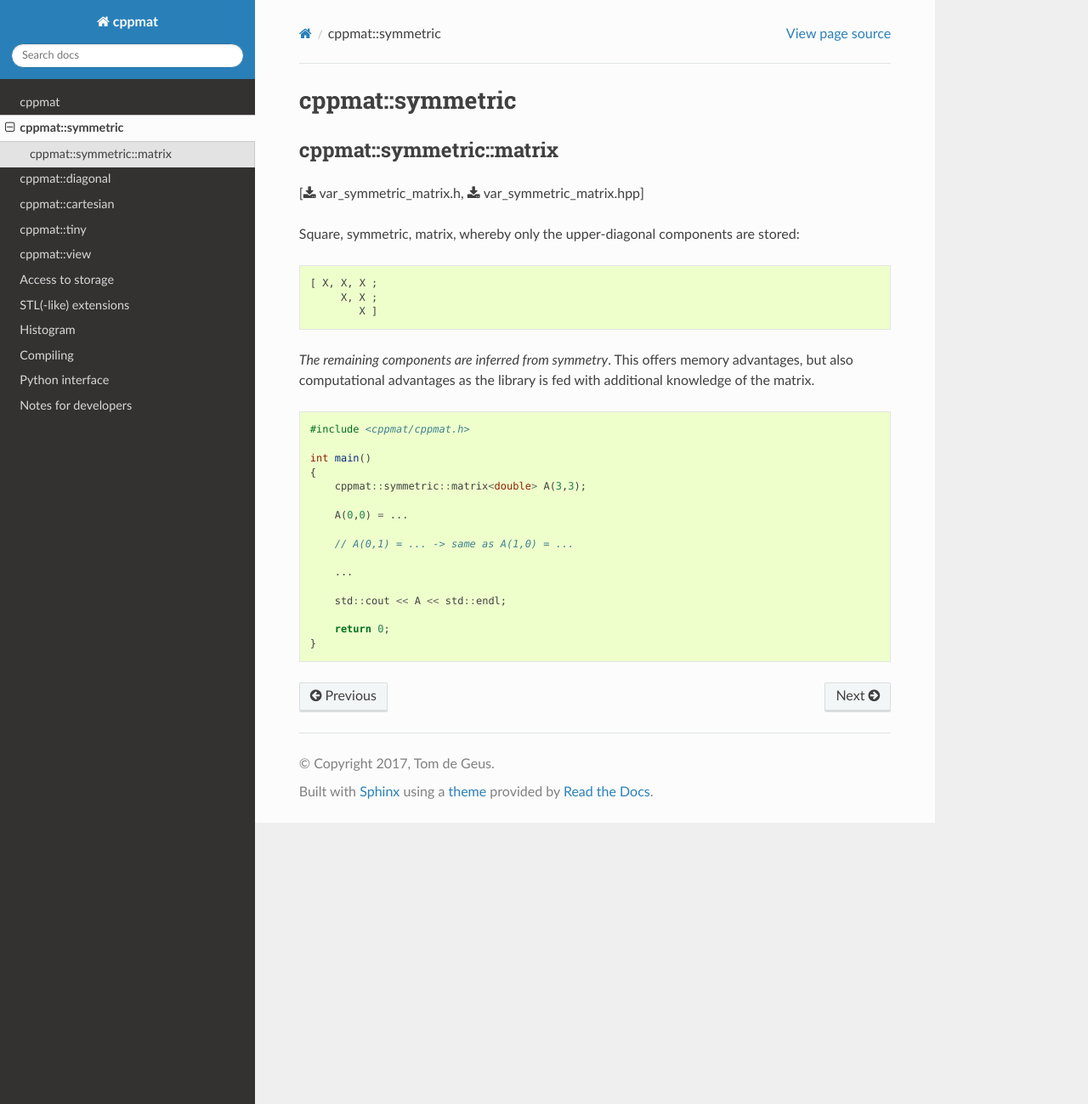
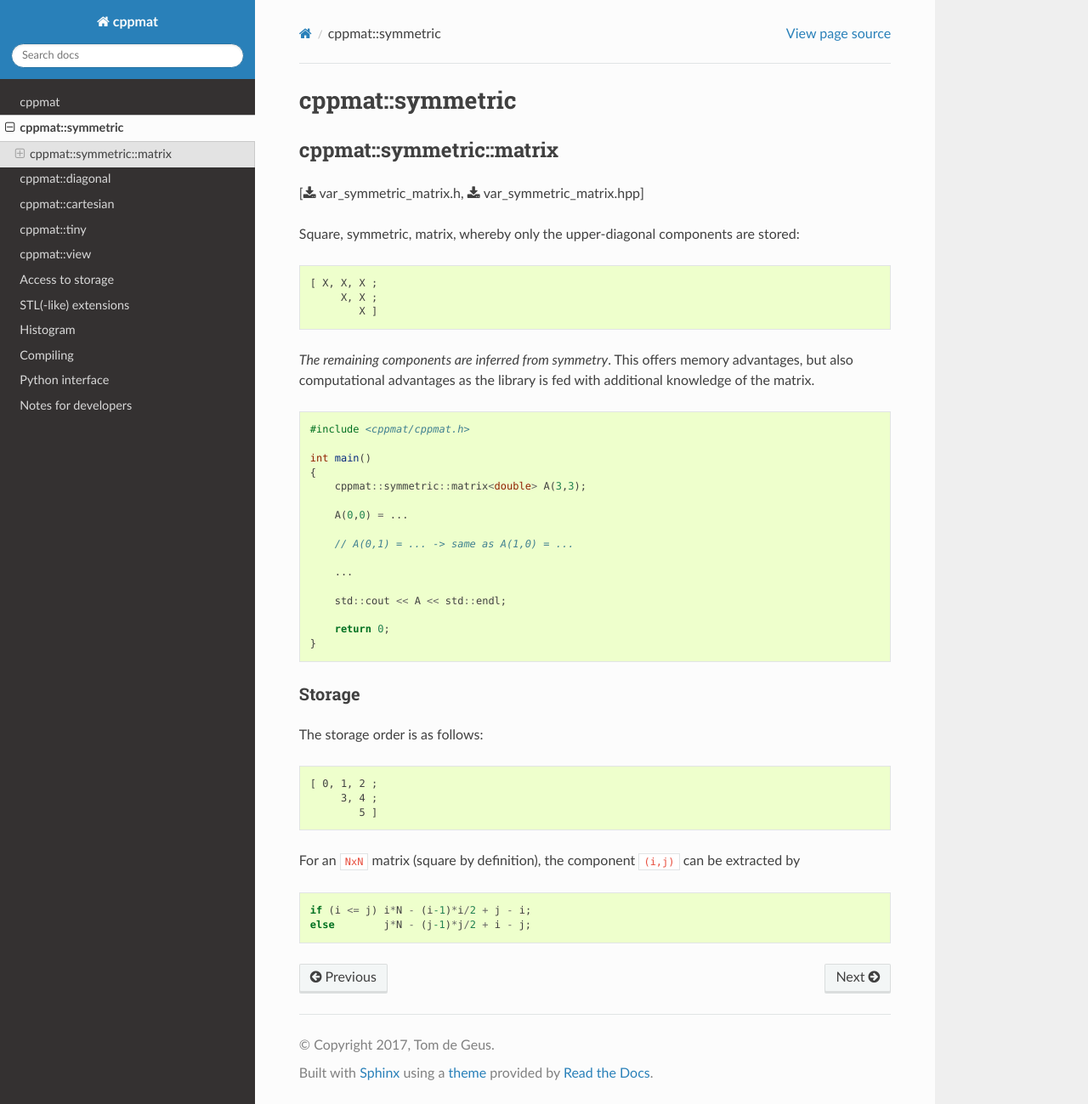
Before and after one commit to tdegeus/cppmat, a Sphinx documentation site: the page built from docs/cppmat_var_symmetric.rst, in a window 1280 px wide and 1299 px high. Shown: the whole window at 85% size. Built offline with Sphinx 7.4.7 and the Read the Docs theme 2.0.0, drawn with Linux system fonts in a browser that asks for light colours; formulas are drawn with MathJax 3.

Commit message:
Documentation update, fixes #30

```diff
--- a/docs/cppmat_var_symmetric.rst
+++ b/docs/cppmat_var_symmetric.rst
@@ -12,7 +12,7 @@ cppmat::symmetric::matrix
 
 Square, symmetric, matrix, whereby only the upper-diagonal components are stored:
 
-.. code-block:: cpp
+.. code-block:: none
 
   [ X, X, X ;
        X, X ;
@@ -38,3 +38,21 @@ Square, symmetric, matrix, whereby only the upper-diagonal components are stored
 
       return 0;
   }
+
+Storage
+-------
+
+The storage order is as follows:
+
+.. code-block:: none
+
+  [ 0, 1, 2 ;
+       3, 4 ;
+          5 ]
+
+For an ``NxN`` matrix (square by definition), the component ``(i,j)`` can be extracted by
+
+.. code-block:: cpp
+
+  if (i <= j) i*N - (i-1)*i/2 + j - i;
+  else        j*N - (j-1)*j/2 + i - j;
```
Also changed, not shown: docs/cppmat_var_diagonal.rst (+12 -1 lines).
